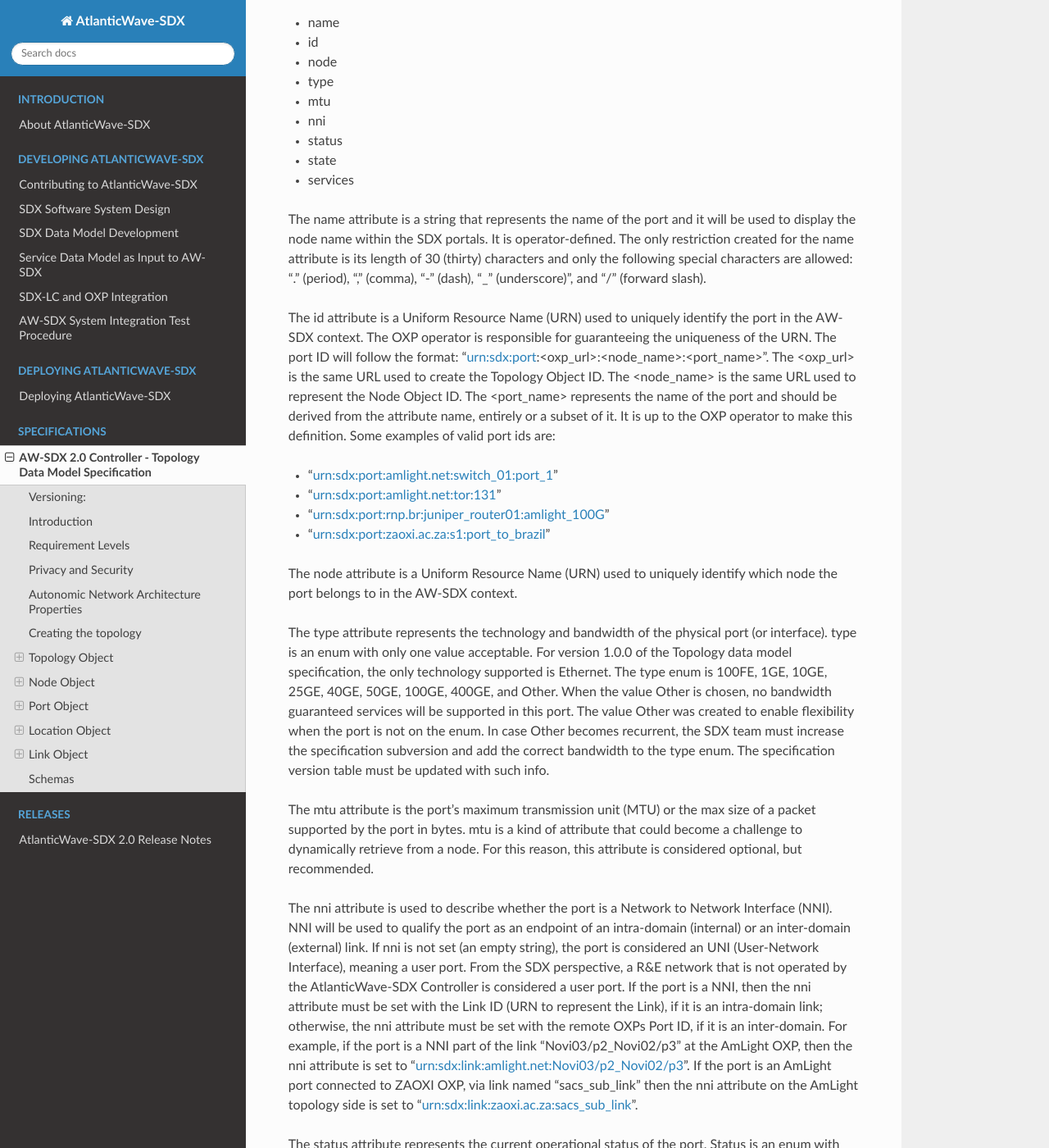
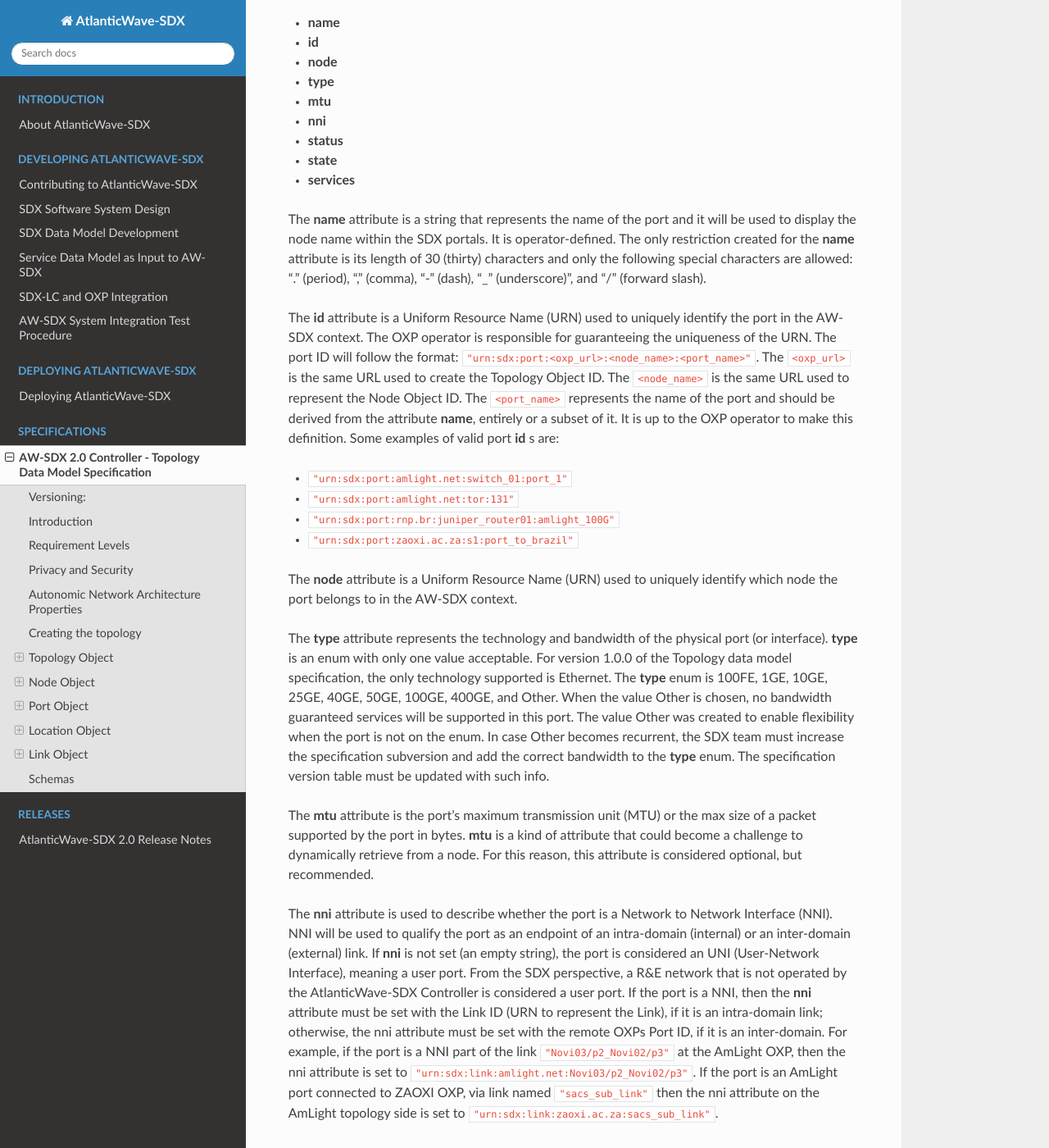
Before and after one commit to atlanticwave-sdx/sdx-docs, a Sphinx documentation site: the page built from source/specs/datamodel_1_0_0.rst, in a window 1280 px wide and 1400 px high, scrolled down 6759 px. Shown: the whole window at 82% size. Built offline with Sphinx 7.4.7 and the Read the Docs theme 2.0.0, drawn with Linux system fonts in a browser that asks for light colours; some of the changed text lies outside the part shown.

Commit message:
Add markup

```diff
--- a/source/specs/datamodel_1_0_0.rst
+++ b/source/specs/datamodel_1_0_0.rst
@@ -384,148 +384,154 @@
 The Port object is represented by the following attributes or
 properties of a network device's port (or interface):
 
-- name
-- id
-- node
-- type
-- mtu
-- nni
-- status
-- state
-- services
+- **name**
+- **id**
+- **node**
+- **type**
+- **mtu**
+- **nni**
+- **status**
+- **state**
+- **services**
 
-The name attribute is a string that represents the name of the port
-and it will be used to display the node name within the SDX
+The **name** attribute is a string that represents the name of the
+port and it will be used to display the node name within the SDX
 portals. It is operator-defined. The only restriction created for the
-name attribute is its length of 30 (thirty) characters and only the
-following special characters are allowed: "." (period), "," (comma),
-"-" (dash), "_" (underscore)", and "/" (forward slash).
+**name** attribute is its length of 30 (thirty) characters and only
+the following special characters are allowed: "." (period), ","
+(comma), "-" (dash), "_" (underscore)", and "/" (forward slash).
 
-The id attribute is a Uniform Resource Name (URN) used to uniquely
+The **id** attribute is a Uniform Resource Name (URN) used to uniquely
 identify the port in the AW-SDX context. The OXP operator is
 responsible for guaranteeing the uniqueness of the URN. The port ID
 will follow the format:
-"urn:sdx:port:<oxp_url>:<node_name>:<port_name>".  The <oxp_url> is
-the same URL used to create the Topology Object ID. The <node_name> is
-the same URL used to represent the Node Object ID. The <port_name>
-represents the name of the port and should be derived from the
-attribute name, entirely or a subset of it. It is up to the OXP
-operator to make this definition. Some examples of valid port ids are:
+``"urn:sdx:port:<oxp_url>:<node_name>:<port_name>"``.  The
+``<oxp_url>`` is the same URL used to create the Topology
+Object ID. The ``<node_name>`` is the same URL used to represent the
+Node Object ID. The ``<port_name>`` represents the name of the port
+and should be derived from the attribute **name**, entirely or a
+subset of it. It is up to the OXP operator to make this
+definition. Some examples of valid port **id** s are:
 
-- "urn:sdx:port:amlight.net:switch_01:port_1"
-- "urn:sdx:port:amlight.net:tor:131"
-- "urn:sdx:port:rnp.br:juniper_router01:amlight_100G"
-- "urn:sdx:port:zaoxi.ac.za:s1:port_to_brazil"
+- ``"urn:sdx:port:amlight.net:switch_01:port_1"``
+- ``"urn:sdx:port:amlight.net:tor:131"``
+- ``"urn:sdx:port:rnp.br:juniper_router01:amlight_100G"``
+- ``"urn:sdx:port:zaoxi.ac.za:s1:port_to_brazil"``
 
-The node attribute is a Uniform Resource Name (URN) used to uniquely
-identify which node the port belongs to in the AW-SDX context.
+The **node** attribute is a Uniform Resource Name (URN) used to
+uniquely identify which node the port belongs to in the AW-SDX
+context.
 
-The type attribute represents the technology and bandwidth of the
-physical port (or interface).  type is an enum with only one value
+The **type** attribute represents the technology and bandwidth of the
+physical port (or interface).  **type** is an enum with only one value
 acceptable. For version 1.0.0 of the Topology data model
-specification, the only technology supported is Ethernet. The type
+specification, the only technology supported is Ethernet. The **type**
 enum is 100FE, 1GE, 10GE, 25GE, 40GE, 50GE, 100GE, 400GE, and
 Other. When the value Other is chosen, no bandwidth guaranteed
 services will be supported in this port. The value Other was created
 to enable flexibility when the port is not on the enum. In case Other
 becomes recurrent, the SDX team must increase the specification
-subversion and add the correct bandwidth to the type enum.  The
+subversion and add the correct bandwidth to the **type** enum.  The
 specification version table must be updated with such info.
 
-The mtu attribute is the port's maximum transmission unit (MTU) or the
-max size of a packet supported by the port in bytes. mtu is a kind of
-attribute that could become a challenge to dynamically retrieve from a
-node. For this reason, this attribute is considered optional, but
-recommended.
+The **mtu** attribute is the port's maximum transmission unit (MTU) or
+the max size of a packet supported by the port in bytes. **mtu** is a
+kind of attribute that could become a challenge to dynamically
+retrieve from a node. For this reason, this attribute is considered
+optional, but recommended.
 
-The nni attribute is used to describe whether the port is a Network to
-Network Interface (NNI).  NNI will be used to qualify the port as an
-endpoint of an intra-domain (internal) or an inter-domain (external)
-link. If nni is not set (an empty string), the port is considered an
-UNI (User-Network Interface), meaning a user port. From the SDX
-perspective, a R&E network that is not operated by the
+The **nni** attribute is used to describe whether the port is a
+Network to Network Interface (NNI).  NNI will be used to qualify the
+port as an endpoint of an intra-domain (internal) or an inter-domain
+(external) link. If **nni** is not set (an empty string), the port is
+considered an UNI (User-Network Interface), meaning a user port. From
+the SDX perspective, a R&E network that is not operated by the
 AtlanticWave-SDX Controller is considered a user port. If the port is
-a NNI, then the nni attribute must be set with the Link ID (URN to
+a NNI, then the **nni** attribute must be set with the Link ID (URN to
 represent the Link), if it is an intra-domain link; otherwise, the nni
 attribute must be set with the remote OXPs Port ID, if it is an
 inter-domain. For example, if the port is a NNI part of the link
-"Novi03/p2_Novi02/p3" at the AmLight OXP, then the nni attribute is
-set to "urn:sdx:link:amlight.net:Novi03/p2_Novi02/p3". If the port is
-an AmLight port connected to ZAOXI OXP, via link named "sacs_sub_link"
-then the nni attribute on the AmLight topology side is set to
-"urn:sdx:link:zaoxi.ac.za:sacs_sub_link".
+``"Novi03/p2_Novi02/p3"`` at the AmLight OXP, then the nni attribute
+is set to ``"urn:sdx:link:amlight.net:Novi03/p2_Novi02/p3"``. If the
+port is an AmLight port connected to ZAOXI OXP, via link named
+``"sacs_sub_link"`` then the nni attribute on the AmLight topology
+side is set to ``"urn:sdx:link:zaoxi.ac.za:sacs_sub_link"``.
 
-The status attribute represents the current operational status of the
-port. Status is an enum with the following values: "down" if the port
-is not operational, "up" if the port is operational, 'error' when
-there is an error with the interface.
+The **status** attribute represents the current operational status of
+the port. **Status** is an enum with the following values: "down" if
+the port is not operational, "up" if the port is operational, 'error'
+when there is an error with the interface.
 
-The state attribute represents the current administrative state of the
-port. State is an enum with the following values: "enabled" if the
-port is in administrative enabled mode, "disabled" when the port is in
-administrative disabled mode (a.k.a. shutdown), and "maintenance" when
-in under maintenance (not available for use).
+The **state** attribute represents the current administrative state of
+the port. **State** is an enum with the following values: "enabled" if
+the port is in administrative enabled mode, "disabled" when the port
+is in administrative disabled mode (a.k.a. *shutdown*), and
+"maintenance" when in under maintenance (not available for use).
 
-The services attribute describes the services supported and their
-attributes. services is set as an empty string when no services are
-supported or declared for this port. The usage of services will be
-available in future versions of this specification.
+The **services** attribute describes the services supported and their
+attributes. **services** is set as an empty string when no services
+are supported or declared for this port. The usage of **services**
+will be available in future versions of this specification.
+
 
 Restrictions:
 ~~~~~~~~~~~~~
 
-9. name, id, node, type, status, and state must be provided when
-   creating the node object.
+9. **name**, id**, **node**, **type**, **status**, and **state** must
+   be provided when creating the node object.
 
-10. name, id, node, type, status, and state must not be empty.
+10. **name**, **id**, **node**, **type**, **status**, and **state**
+    must not be empty.
 
-11. name must be an ASCII string with length not to exceed 30
+11. **name** must be an ASCII string with length not to exceed 30
     characters.
 
-12. name supports only the following special characters: "." (period),
-    "," (comma), "-" (dash), "_" (underscore)", and "/" (forward
-    slash).
+12. **name** supports only the following special characters: "."
+    (period), "," (comma), "-" (dash), "_" (underscore)", and "/"
+    (forward slash).
 
-13. id must follow the format
-    "urn:sdx:port:<oxp_url>:<node_name>:<port_name>" where <oxp_url>
-    is the OXP's website or operator's website domain name,
-    <node_name> is the node's name, and <port_name> is the port's
-    name.
+13. **id** must follow the format
+    ``"urn:sdx:port:<oxp_url>:<node_name>:<port_name>"`` where
+    ``<oxp_url>`` is the OXP's website or operator's website domain
+    name, ``<node_name>`` is the node's name, and ``<port_name>`` is
+    the port's name.
 
-14. When mtu is not set, the port's MTU is considered to be 1,500
+14. When **mtu** is not set, the port's MTU is considered to be 1,500
     bytes.
 
-15. mtu is an integer with minimum value of 1,500 and maximum of
+15. **mtu** is an integer with minimum value of 1,500 and maximum of
     10,000.
 
-16. When nni is not set (empty string), the port is considered an UNI.
+16. When **nni** is not set (empty string), the port is considered an
+    UNI.
 
-17. status is an enum and only supports one of the following values:
-    "up", "down", or "error"
+17. **status** is an enum and only supports one of the following
+    values: "up", "down", or "error"
 
-18. state is an enum and only supports one of the following values:
-    "enabled", "disabled", or "maintenance"
+18. **state** is an enum and only supports one of the following
+    values: "enabled", "disabled", or "maintenance"
 
-19. From the Port Object, mtu, status and state can be set as private
-    attributes although it is highly recommended to keep them public.
+19. From the Port Object, **mtu**, **status** and **state** can be set
+    as private attributes although it is highly recommended to keep
+    them public.
 
 Example:
 ~~~~~~~~
 
-Example of a port::
+.. code-block:: javascript
 
-    {
-        "id": "urn:sdx:port:amlight.net:s3:s3-eth2",
-        "name": "s3-eth2",
-        "node": "urn:sdx:node:amlight.net:s3",
-        "type": "10GE",
-        "mtu": 10000,
-        "status": "up",
-        "state": "enabled",
-        "nni": "urn:sdx:link:amlight.net:Novi03/2_s3/s3-eth2",
-        "services": "",
-        "private": ["state", "mtu"]
-    }
+   {
+       "id": "urn:sdx:port:amlight.net:s3:s3-eth2",
+       "name": "s3-eth2",
+       "node": "urn:sdx:node:amlight.net:s3",
+       "type": "10GE",
+       "mtu": 10000,
+       "status": "up",
+       "state": "enabled",
+       "nni": "urn:sdx:link:amlight.net:Novi03/2_s3/s3-eth2",
+       "services": "",
+       "private": ["state", "mtu"]
+   }
 
 
 Location Object
```
